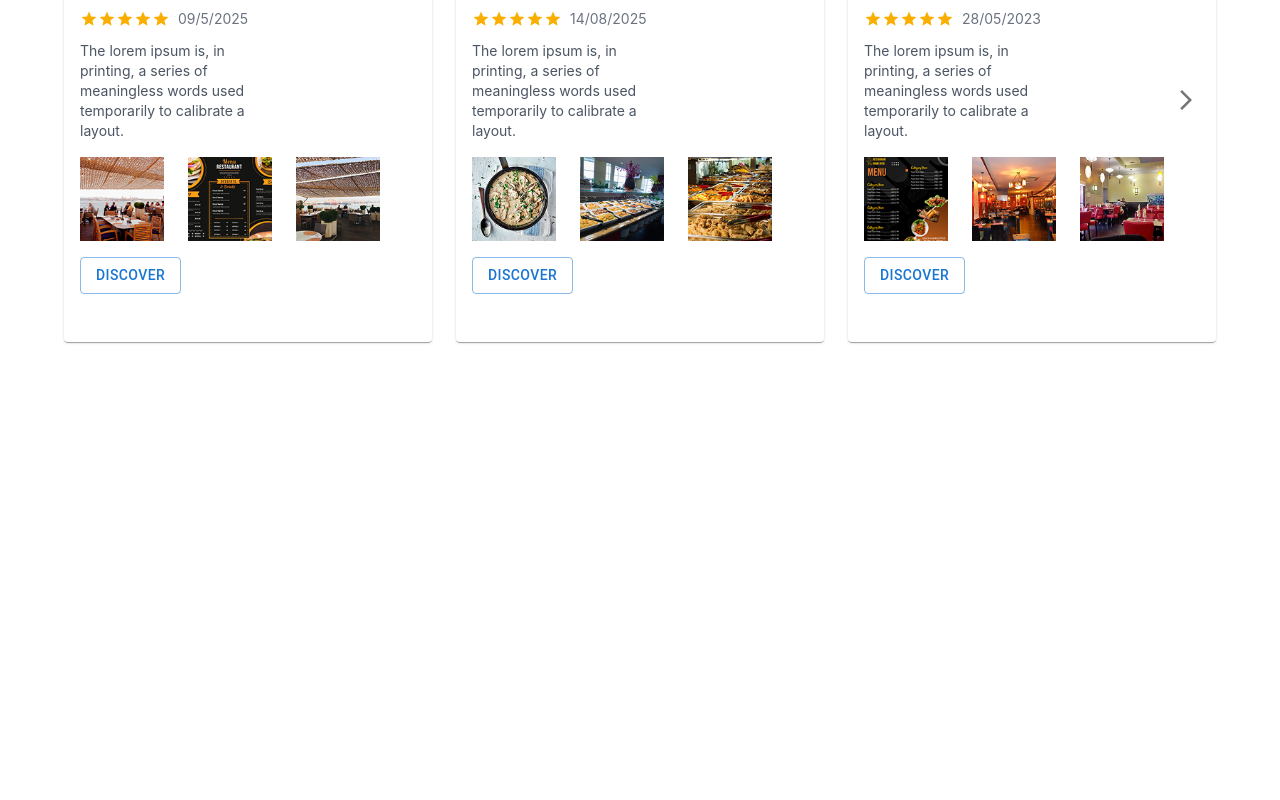
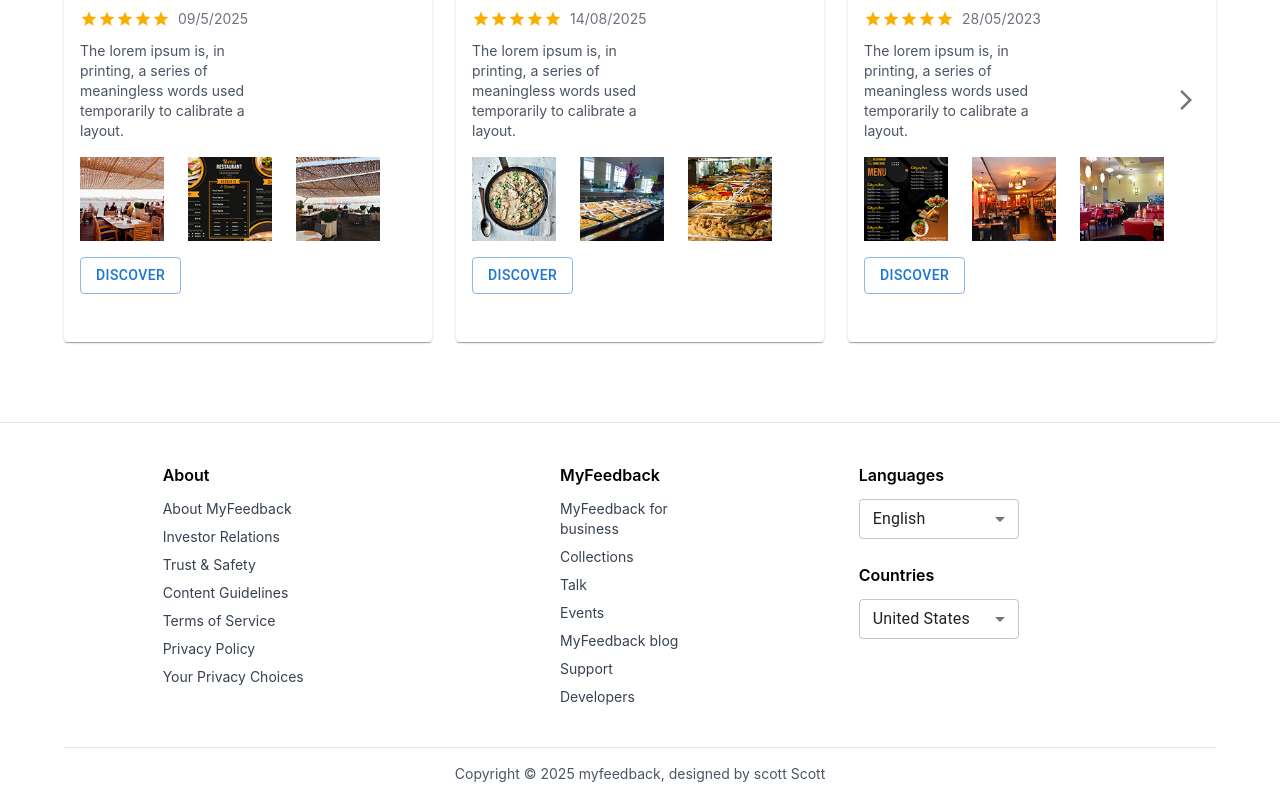
Before and after one commit to Shohan11369/React-assignment-03, a React (Vite) app: page / in a window 1280 px wide. Shown: the part 2856-3656 px from the top of the page. Before the commit the page ends 3238 px from the top, so only its background shows below. Built offline with nearby package versions, Linux system fonts and the light colour scheme.

Commit message:
Full footer section done

```diff
--- a/src/App.jsx
+++ b/src/App.jsx
@@ -6,6 +6,7 @@ import LatestTrends from "./components/LatestTrends";
 
 import NavBar from "./components/NavBar";
 import RecentActivities from "./components/RecentActivities";
+import Footer from "./pages/Footer";
 
 function App() {
   return (
@@ -15,6 +16,7 @@ function App() {
       <LatestTrends />
       <BusinessSection />
       <RecentActivities />
+      <Footer />
     </>
   );
 }
--- /dev/null
+++ b/src/pages/Footer.jsx
@@ -0,0 +1,101 @@
+import React from "react";
+import { Select, MenuItem, FormControl } from "@mui/material";
+
+function Footer() {
+  // Data for sections
+  const FooterData = [
+    {
+      title: "About",
+      links: [
+        "About MyFeedback",
+        "Investor Relations",
+        "Trust & Safety",
+        "Content Guidelines",
+        "Terms of Service",
+        "Privacy Policy",
+        "Your Privacy Choices",
+      ],
+    },
+    {
+      title: "MyFeedback",
+      links: [
+        "MyFeedback for business",
+        "Collections",
+        "Talk",
+        "Events",
+        "MyFeedback blog",
+        "Support",
+        "Developers",
+      ],
+    },
+  ];
+
+  // Data for dropdowns
+  const languages = ["English", "French", "German", "Japanese"];
+  const countries = ["United States", "Canada", "Singapore", "Bangladesh"];
+
+  return (
+    <footer className="border-t mt-10 bg-white">
+      <div className="max-w-7xl mx-auto px-4 sm:px-6 lg:px-16">
+        {/* Top Section */}
+        <div className="py-10 grid grid-cols-2 sm:grid-cols-2 md:grid-cols-3 gap-8 md:gap-10">
+          {/* Map Sections */}
+          {FooterData.map((section, index) => (
+            <div key={index} className=" w-40 mx-auto  text-left">
+              <h3 className="font-semibold mb-3">{section.title}</h3>
+              <ul className="space-y-2 text-sm text-gray-700">
+                {section.links.map((link, i) => (
+                  <li key={i}>{link}</li>
+                ))}
+              </ul>
+            </div>
+          ))}
+
+          {/* Languages + Countries */}
+          <div className="text-center lg:text-left mx-auto lg:mx-0">
+            <div className="inline-block">
+              {/* Languages */}
+              <h3 className="font-semibold mb-3">Languages</h3>
+              <FormControl
+                size="small"
+                className="w-full sm:w-40 mx-auto lg:mx-0"
+              >
+                <Select defaultValue={languages[0]}>
+                  {languages.map((lang, i) => (
+                    <MenuItem key={i} value={lang}>
+                      {lang}
+                    </MenuItem>
+                  ))}
+                </Select>
+              </FormControl>
+
+              {/* Countries */}
+              <div className="mt-6">
+                <h3 className="font-semibold mb-3">Countries</h3>
+                <FormControl
+                  size="small"
+                  className="w-full sm:w-40 mx-auto lg:mx-0"
+                >
+                  <Select defaultValue={countries[0]}>
+                    {countries.map((country, i) => (
+                      <MenuItem key={i} value={country}>
+                        {country}
+                      </MenuItem>
+                    ))}
+                  </Select>
+                </FormControl>
+              </div>
+            </div>
+          </div>
+        </div>
+        {/* Bottom Section */}
+        <div className="border-t text-center py-4 text-sm text-gray-600">
+          Copyright © {new Date().getFullYear()} myfeedback, designed by scott
+          Scott
+        </div>
+      </div>
+    </footer>
+  );
+}
+
+export default Footer;
```
